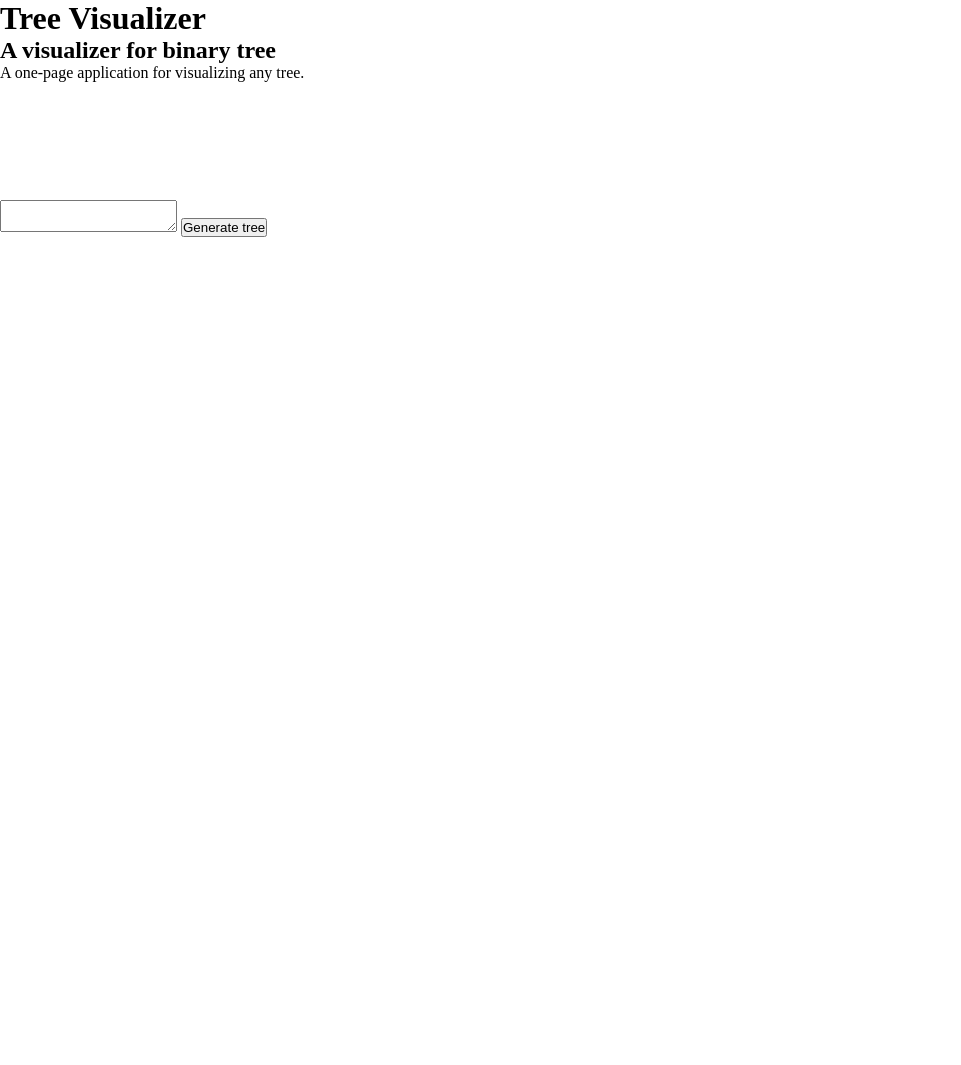
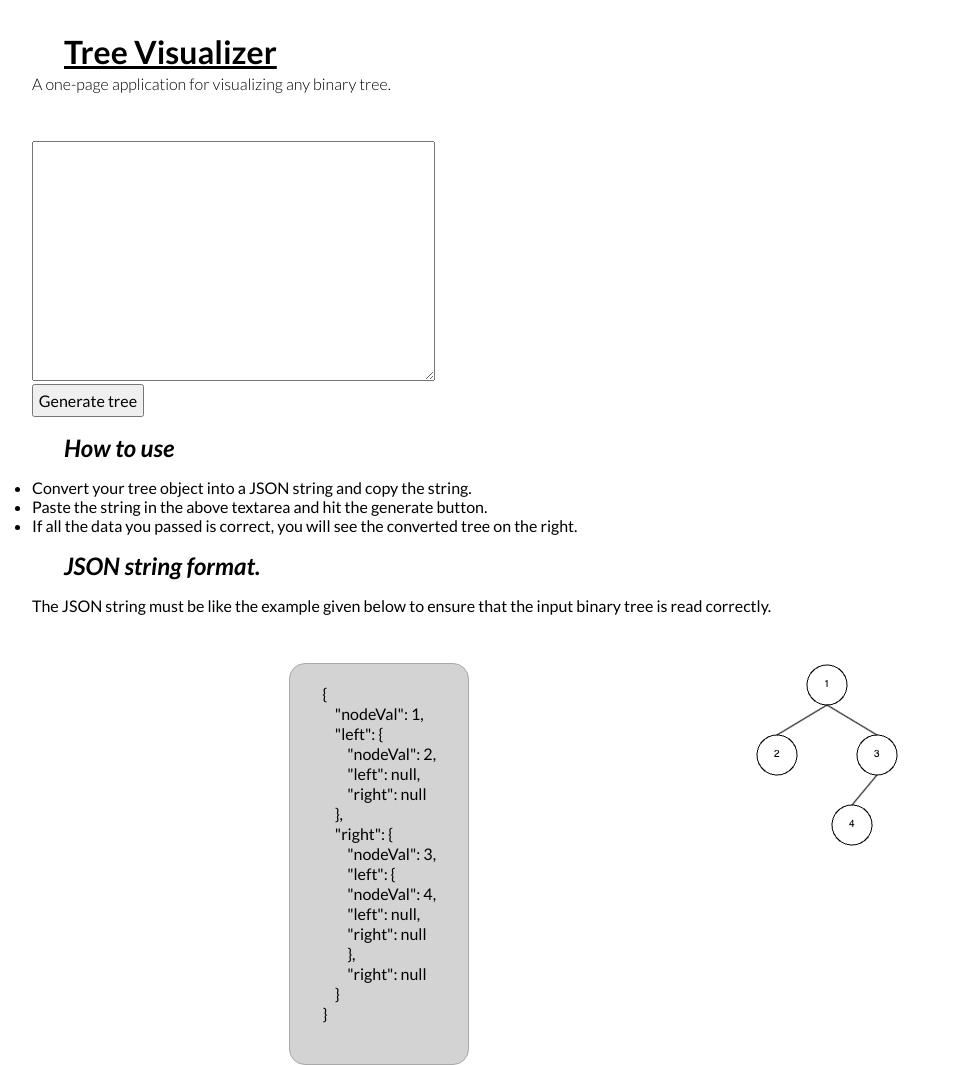
Before and after one commit to rohitbathi/TreeVisualizer, a plain HTML site: page index.html in a window 1280 px wide. Shown: the whole page, without its empty margins (0-961 px from the left). Before the commit the page ends 800 px from the top, so only its background shows below. Drawn offline with Linux system fonts and the light colour scheme.

Commit message:
styling changes and instructions added

```diff
--- a/index.html
+++ b/index.html
@@ -8,17 +8,69 @@
 </head>
 <body>
     <h1>Tree Visualizer</h1>
-    <h2>A visualizer for binary tree</h2>
+    <!-- <h3>A visualizer for binary tree</h3> -->
+    <p id="purpose">
+        A one-page application for visualizing any binary tree.
+    </p>
+    <div class="wrapper">
+        <div class="child-wrapper">
+            <div>
+                <textarea name="tree-json" id="tree-json"></textarea>
+            </div>
+            <button
+            onclick="buttonHandler()">Generate tree</button>
+        </div>
+        <div class="child-wrapper">
+            <canvas id="viz-board">
 
+            </canvas>
+        </div>
+    </div>
+    <h2>How to use</h2>
     <p>
-        A one-page application for visualizing any tree.
+        <ul>
+            <li>
+                Convert your tree object into a JSON string and copy the string.
+            </li>
+            <li>
+                Paste the string in the above textarea and hit the generate button.
+            </li>
+            <li>
+                If all the data you passed is correct, you will see the converted tree on the right.
+            </li>
+        </ul>
     </p>
-    <textarea name="tree-json" id="tree-json"></textarea>
-    <button
-    onclick="buttonHandler()">Generate tree</button>
-    <canvas id="viz-board">
-
-    </canvas>
+    <h2>
+        JSON string format.
+    </h2>
+    <p>
+        The JSON string must be like the example given below to ensure that the input binary tree
+        is read correctly.
+    </p>
+    <div class="wrapper">
+        <pre>
+<code>
+{
+    "nodeVal": 1,
+    "left": {
+        "nodeVal": 2,
+        "left": null,
+        "right": null
+    },
+    "right": {
+        "nodeVal": 3,
+        "left": {
+        "nodeVal": 4,
+        "left": null,
+        "right": null
+        },
+        "right": null
+    }
+}
+</code>
+        </pre>
+        <img src="./images/example-tree.png" alt="example-tree">
+    </div>
     <script defer src="index.js"></script>
 </body>
 </html>
--- a/index.js
+++ b/index.js
@@ -13,6 +13,7 @@ function buttonHandler(){
     if (canvas.getContext) {
         const board = canvas.getContext("2d");
         board.font = "28px serif";
+        board.clearRect(0, 0, canvas.width, canvas.height);
 
         let treeR = genTree()
         console.log(treeR);
@@ -97,13 +98,13 @@ function genTree(){
     rootNode.right = new CustomTreeNode(nodeVal=3)
     temp = rootNode.right
     temp.left = new CustomTreeNode(nodeVal=4)
-    temp.right = new CustomTreeNode(nodeVal=5)
-    temp = temp.left
-    temp.left = new CustomTreeNode(nodeVal=6)
-    temp.right = new CustomTreeNode(nodeVal=7)
-    temp = rootNode.left
-    temp.left = new CustomTreeNode(nodeVal=8)
-    temp.right = new CustomTreeNode(nodeVal=9)
+    // temp.right = new CustomTreeNode(nodeVal=5)
+    // temp = temp.left
+    // temp.left = new CustomTreeNode(nodeVal=6)
+    // temp.right = new CustomTreeNode(nodeVal=7)
+    // temp = rootNode.left
+    // temp.left = new CustomTreeNode(nodeVal=8)
+    // temp.right = new CustomTreeNode(nodeVal=9)
 
     return rootNode
 }
--- a/style.css
+++ b/style.css
@@ -1,10 +1,78 @@
+@import url('https://fonts.googleapis.com/css2?family=Lato:ital,wght@0,100;0,300;0,400;0,700;0,900;1,100;1,300;1,400;1,700;1,900&display=swap');
+@import url('https://fonts.googleapis.com/css2?family=Source+Code+Pro:ital,wght@0,200..900;1,200..900&display=swap');
+
 *{
     margin: 0;
     padding: 0;
     box-sizing: border-box;
+    font-family: "Lato", sans-serif;
 }
 
 body{
-    width: 100vw;
+    width: 90vw;
     height: 100vh;
+    margin-left: 2rem;
 }
+
+canvas{
+    background-color: white;
+}
+
+h1{
+    margin: 2rem 0 0.2rem 2rem;
+    text-decoration: underline 0.2rem;
+}
+
+h2{
+    margin: 1rem 2rem;
+    font-style: italic;
+}
+
+.wrapper{
+    margin-top: 3rem;
+    width: 100%;
+    display: flex;
+    justify-content: space-evenly;
+}
+
+.child-wrapper{
+    /* text-align: center; */
+    width: 50%;
+    overflow: scroll;
+}
+
+textarea{
+    width: 70%;
+    height: 15rem;
+}
+
+button{
+    width: fit-content;
+    margin: auto;
+    font-size: 1rem;
+    padding: 0.3rem 0.3rem;
+}
+
+#purpose{
+    font-weight: 300;
+}
+
+pre{
+    font-family: "Source Code Pro", monospace;
+    font-weight: 500;
+    color: black;
+    background: lightgray;
+    padding: 0 2rem;
+    /* font-style: italic; */
+    width: fit-content;
+    border: 0.1rem solid darkgray;
+    border-radius: 1rem;
+    /* margin-right: 5rem; */
+}
+
+img{
+    width: fit-content;
+    height: fit-content;
+    /* margin-top: 5rem; */
+    background-color: white;
+}
```
Also changed, not shown: images/example-tree.png (added).
